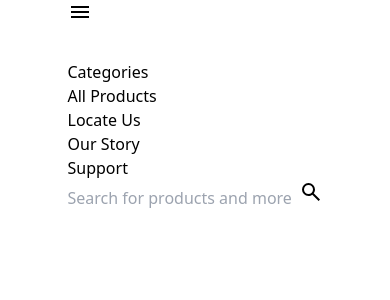
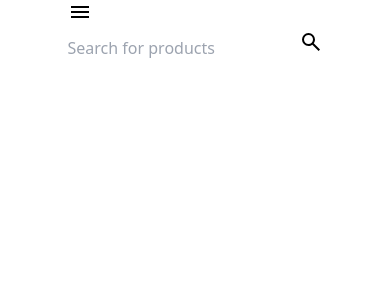
Before and after one commit to SamirJabre/New-Jersey-Front, a React (Vite) app: page / in a window 390 px wide. Shown: the top 300 px of the page. Built offline with nearby package versions, Linux system fonts and the light colour scheme.

Commit message:
feat: Add HeaderMobile component and refactor Home layout

```diff
--- /dev/null
+++ b/src/Components/HeaderMobile/HeaderMobile.jsx
@@ -0,0 +1,38 @@
+import React from "react";
+import menu from "../../assets/icons/menu.svg";
+import search from "../../assets/icons/search.svg";
+import ContentCircle from "../../base/Content_Circle/ContentCircle";
+
+function HeaderMobile() {
+  return (
+    <header className="w-screen h-16 flex justify-between items-center px-4">
+      <button className="h-8 w-8 ">
+        <img src={menu} alt="Menu Icon" className="w-full h-full" />
+      </button>
+
+      <div className="w-2/3 h-8 bg-white flex justify-between items-center rounded-full border border-black">
+        <input
+          type="text"
+          placeholder="Search for products"
+          className="h-full w-5/6 rounded-l-full text-sm pl-3 outline-none"
+        />
+        <button
+          className="h-full w-1/6 rounded-r-full flex justify-center items-center"
+          onClick={() => console.log("search")}
+        >
+          <img src={search} alt="Search Icon" />
+        </button>
+      </div>
+
+      <div className="h-8 w-8">
+        <ContentCircle
+          logo={"cart"}
+          color={"black"}
+          onPressAction={() => console.log("Cart")}
+        />
+      </div>
+    </header>
+  );
+}
+
+export default HeaderMobile;
--- a/src/Pages/LandingPage/Home.jsx
+++ b/src/Pages/LandingPage/Home.jsx
@@ -1,23 +1,25 @@
-import React from 'react'
-import './Home.css'
-import Header from '../../Components/Header/Header'
-import Hero from '../../Components/Hero/Hero'
-import Filter from '../../Components/Filter/Filter'
-import Product from '../../Components/Product/Product'
-import Footer from '../../Components/Footer/Footer'
-import Login from '../../Components/Login/Login'
+import React from "react";
+import "./Home.css";
+import Header from "../../Components/Header/Header";
+import Hero from "../../Components/Hero/Hero";
+import Filter from "../../Components/Filter/Filter";
+import Product from "../../Components/Product/Product";
+import Footer from "../../Components/Footer/Footer";
+import Login from "../../Components/Login/Login";
+import HeaderMobile from "../../Components/HeaderMobile/HeaderMobile";
 
 function Home() {
   return (
-    <div className='Home_Container'>
-        {/* <Login/> */}
-        <Header/>
-        {/* <Hero/>
+    <div className="Home_Container">
+      {/* <Login/> */}
+      {/* <Header /> */}
+      <HeaderMobile />
+      {/* <Hero/>
         <Filter/>
         <Product/>
         <Footer/> */}
     </div>
-  )
+  );
 }
 
-export default Home
+export default Home;
--- a/src/base/Content_Circle/ContentCircle.css
+++ /dev/null
@@ -1,36 +0,0 @@
-.circle{
-    height: 2.5rem;
-    width: 2.5rem;
-    border-radius: 100px;
-    cursor: pointer;
-    transition: 0.3s;
-}
-.gray{
-    background-color: #E3E3E3;
-    width: 100%;
-    height: 100%;
-    border-radius: 100px;
-    display: flex;
-    justify-content: center;
-    align-items: center;
-}
-.black{
-    background-color: #1E1E1E;
-    width: 100%;
-    height: 100%;
-    border-radius: 100px;
-    display: flex;
-    justify-content: center;
-    align-items: center;
-}
-#circle_icon{
-    width: 60%;
-    height: 60%;
-}
-
-@media screen and (max-width: 1400px){
-    .circle{
-        height: 2rem;
-        width: 2rem;
-    }
-}
--- a/src/base/Content_Circle/ContentCircle.jsx
+++ b/src/base/Content_Circle/ContentCircle.jsx
@@ -1,12 +1,10 @@
-import React, { useState } from 'react'
-import './ContentCircle.css'
 import search from '../../assets/icons/search.svg'
 import cart from '../../assets/icons/cart.svg'
 import profile from '../../assets/icons/profile.svg'
 
-function ContentCircle({color , logo , onpress}) {
+function ContentCircle({color , logo , onPressAction}) {
   return (
-    <button className={`h-full w-full rounded-full cursor-pointer flex justify-center items-center ${color === 'black' ? 'bg-[#1E1E1E]' : 'bg-[#E3E3E3]'} `} onClick={onpress}>
+    <button className={`h-full w-full rounded-full flex justify-center items-center ${color === 'black' ? 'bg-[#1E1E1E]' : 'bg-[#E3E3E3]'} `} onClick={onPressAction}>
             <img src={logo === 'cart' ? cart : logo === 'search' ? search : profile} alt="logo" className='w-[60%] h-[60%]'/>
     </button>
   )
```
